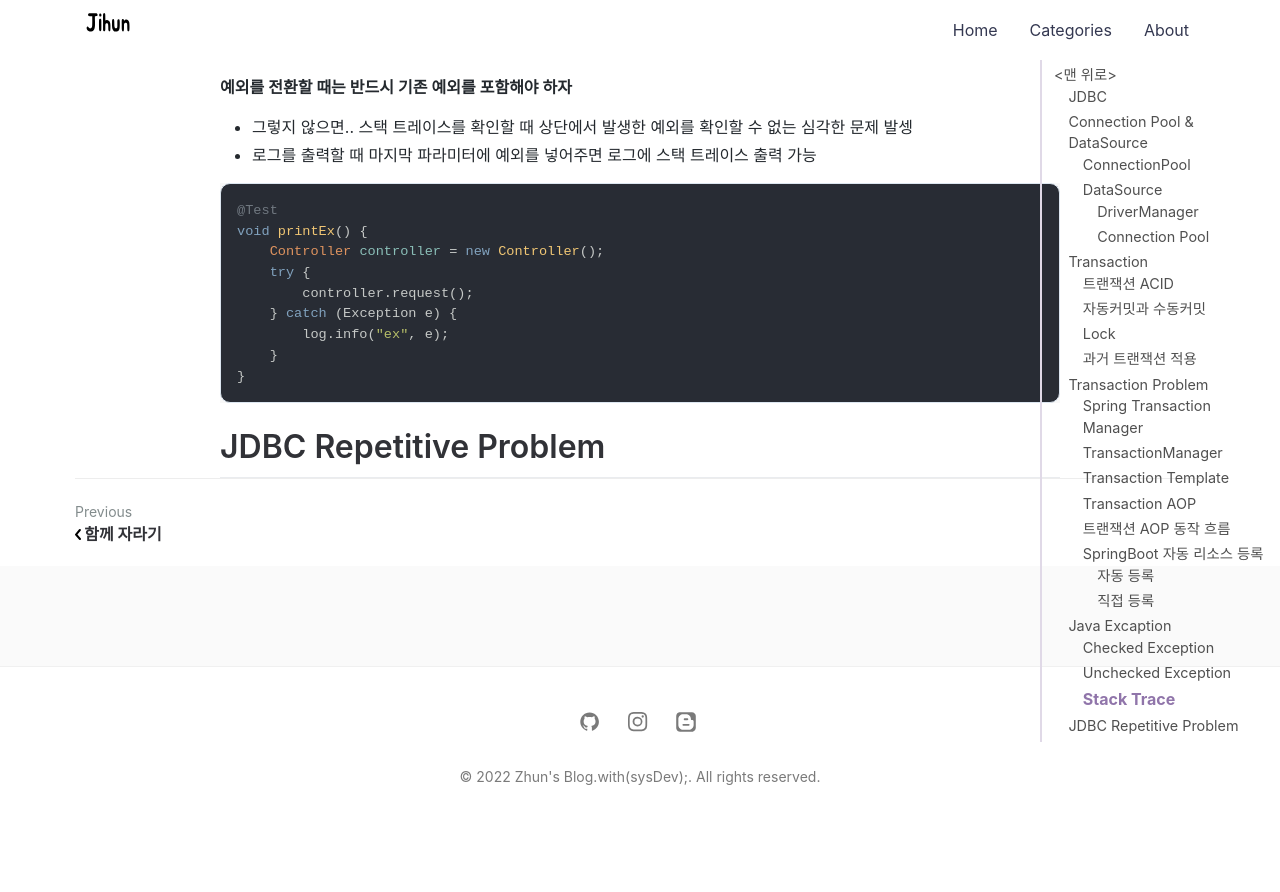
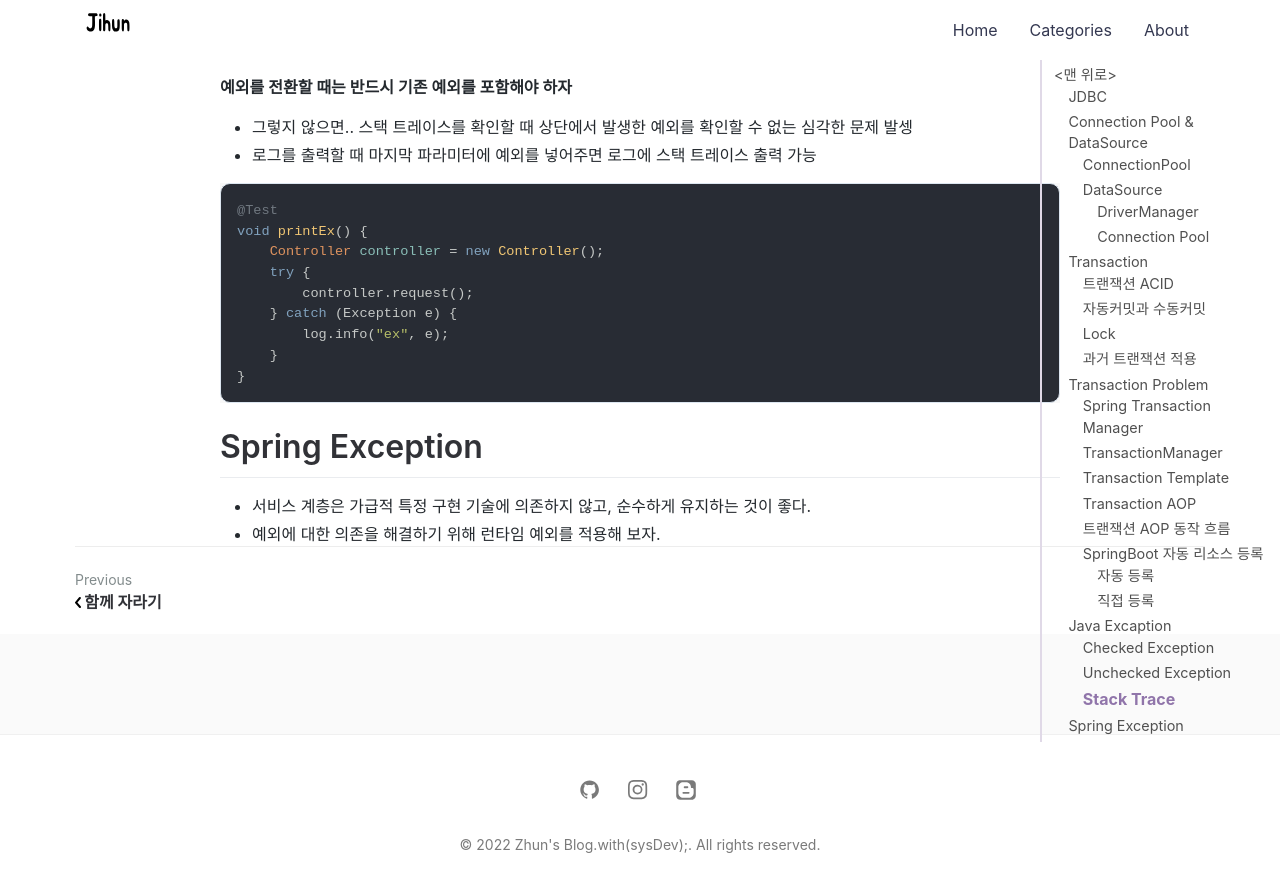
Before and after one commit to jihunparkme/jihunparkme.github.io, a Jekyll site: the page built from _posts/2022-08-08-Spring-DB-Part1.md, in a window 1280 px wide and 900 px high, scrolled down 18779 px. Shown: the top 892 px of the window. Built offline with Jekyll 4.4.1, drawn with Linux system fonts in a browser that asks for light colours; nearby versions of some CDN libraries; comment, search, counter and statistics services are not loaded; before the commit the page ends 19611 px from its top, so only the background shows below that.

Commit message:
[Spring Exception] 체크 예외와 인터페이스

````diff
--- a/_posts/2022-08-08-Spring-DB-Part1.md
+++ b/_posts/2022-08-08-Spring-DB-Part1.md
@@ -798,4 +798,7 @@ void printEx() {
 }
 ```
 
-# JDBC Repetitive Problem
+# Spring Exception
+
+- 서비스 계층은 가급적 특정 구현 기술에 의존하지 않고, 순수하게 유지하는 것이 좋다.
+- 예외에 대한 의존을 해결하기 위해 런타임 예외를 적용해 보자.
````
